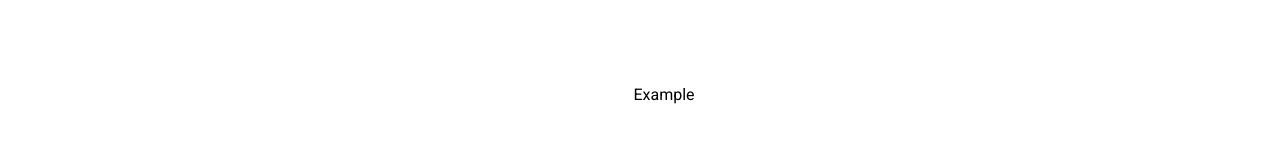
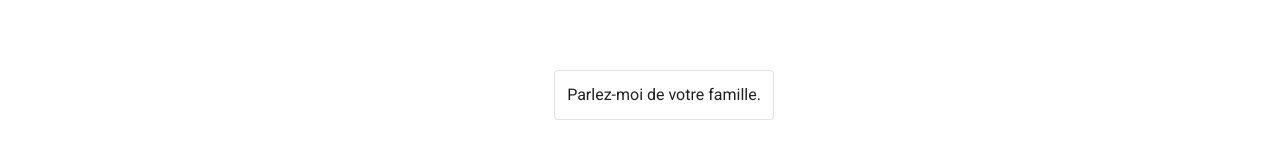
Before and after one commit to william-herring/conversation-trainer, a Next.js app: page / in a window 1280 px wide. Shown: the part 385-544 px from the top of the page. Built offline with nearby package versions, Linux system fonts and the light colour scheme.

Commit message:
placeholder text

```diff
--- a/pages/index.js
+++ b/pages/index.js
@@ -1,4 +1,4 @@
-import { TextField, FormControl, InputLabel, Select, MenuItem, Button, ButtonGroup } from "@mui/material";
+import { TextField, FormControl, InputLabel, Select, MenuItem, Button, ButtonGroup, Card } from "@mui/material";
 import SettingsIcon from '@mui/icons-material/Settings';
 import Head from "next/head";
 import { useState } from "react";
@@ -39,7 +39,7 @@ export default function Home() {
       </div>
       <div className="flex z-10 w-screen h-screen justify-center items-center">
         <Draggable>
-          <div>Example</div>
+          <Card className="p-3" variant="outlined">Parlez-moi de votre famille.</Card>
         </Draggable>
       </div>
     </main>
```
